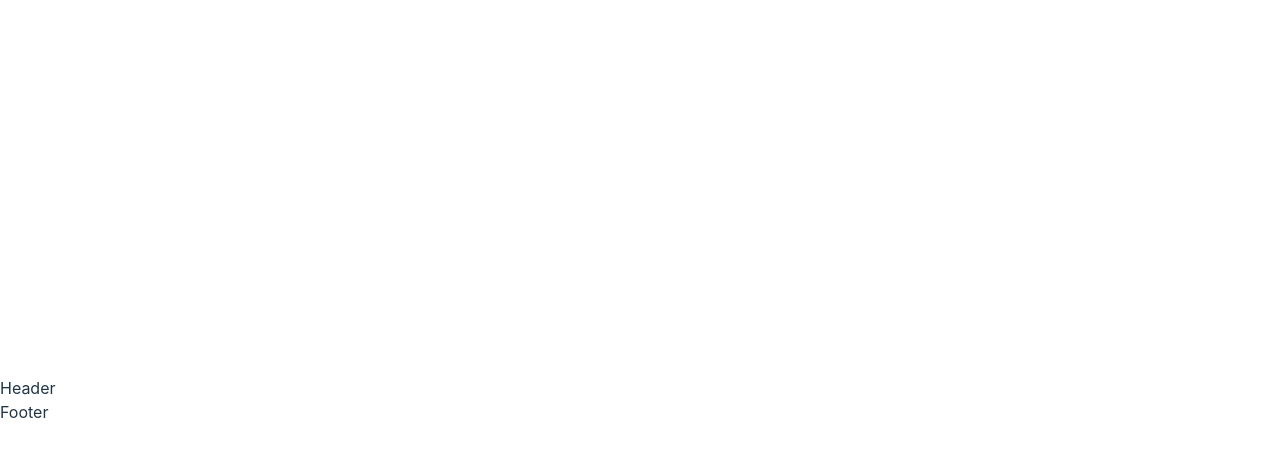
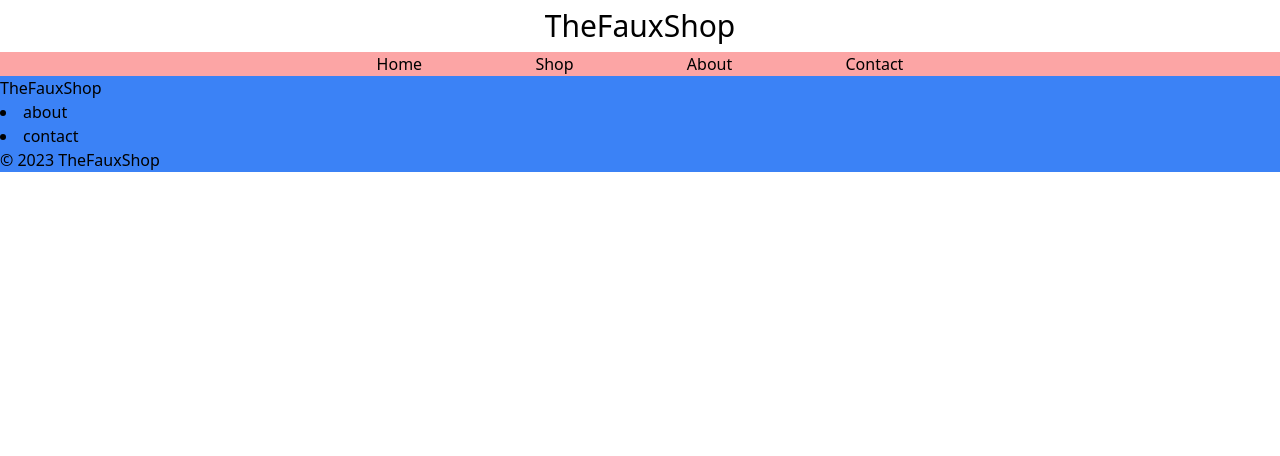
Before and after one commit to aisam94/thefauxshop-react, a React (Vite) app: page / in a window 1280 px wide. Shown: the top 456 px of the page. Built offline with nearby package versions, Linux system fonts and the light colour scheme.

Commit message:
add early header and footer

```diff
--- a/src/components/footer.jsx
+++ b/src/components/footer.jsx
@@ -0,0 +1,14 @@
+function Footer() {
+  return (
+    <footer className="bg-blue-500">
+      <h1>TheFauxShop</h1>
+      <div>
+        <li>about</li>
+        <li>contact</li>
+      </div>
+      <span>© 2023 TheFauxShop</span>
+    </footer>
+  );
+}
+
+export default Footer;
--- a/src/components/header.jsx
+++ b/src/components/header.jsx
@@ -0,0 +1,27 @@
+import { Link } from "react-router-dom";
+
+function Header() {
+  return (
+    <div className="">
+      <h1 className="text-3xl text-center my-2">TheFauxShop</h1>
+      <nav className="flex flex-col bg-red-300">
+        <ul className="flex w-1/2 mx-auto justify-around text-center list-none">
+          <li>
+            <Link to={"/"}>Home</Link>
+          </li>
+          <li>
+            <Link to={"/products"}>Shop</Link>
+          </li>
+          <li>
+            <Link to={"/about"}>About</Link>
+          </li>
+          <li>
+            <Link to={"/contact"}>Contact</Link>
+          </li>
+        </ul>
+      </nav>
+    </div>
+  );
+}
+
+export default Header;
--- a/src/index.css
+++ b/src/index.css
@@ -2,7 +2,7 @@
 @tailwind components;
 @tailwind utilities;
 
-:root {
+/* :root {
   font-family: Inter, Avenir, Helvetica, Arial, sans-serif;
   font-size: 16px;
   line-height: 24px;
@@ -34,9 +34,9 @@ body {
   place-items: center;
   min-width: 320px;
   min-height: 100vh;
-}
+} */
 
-h1 {
+/* h1 {
   font-size: 3.2em;
   line-height: 1.1;
 }
@@ -71,4 +71,4 @@ button:focus-visible {
   button {
     background-color: #f9f9f9;
   }
-}
+} */
--- a/src/routes/root.jsx
+++ b/src/routes/root.jsx
@@ -1,13 +1,15 @@
 import { Outlet } from "react-router-dom";
+import Header from "../components/header";
+import Footer from "../components/footer";
 
 function Root() {
   return (
     <>
-      <div>Header</div>
+      <Header />
       <div>
         <Outlet />
       </div>
-      <div>Footer</div>
+      <Footer />
     </>
   );
 }
```
